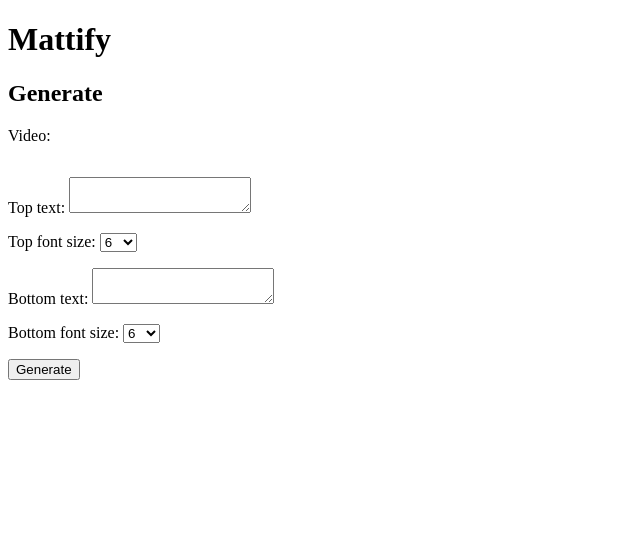
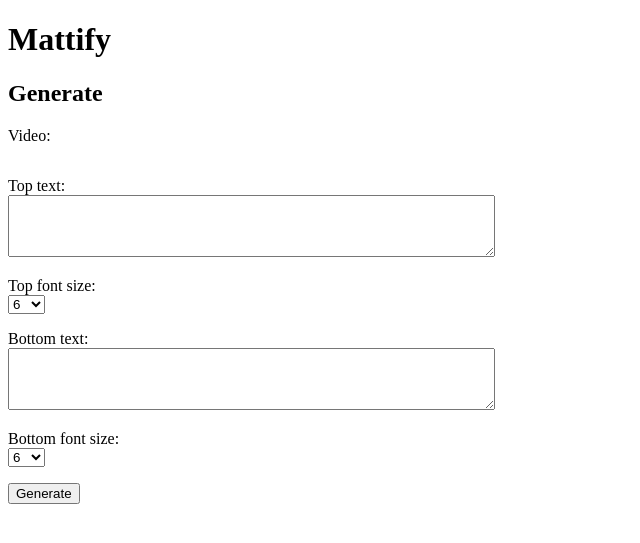
Before and after one commit to Dan-Q/mattify, a PHP site: page /?h=1 in a window 1280 px wide. Shown: the top 543 px of the page, without its empty margins (0-640 px from the left). Run offline with PHP 8.4, Linux system fonts and the light colour scheme; data that the repository does not hold is empty.

Commit message:
Improve form CSS

```diff
--- a/index.php
+++ b/index.php
@@ -80,8 +80,15 @@ if( ( preg_match('/^[0-9a-f]{32}$/', $_GET['h'] ) ) && ( file_exists( realpath('
       outline: 4px solid blue;
       outline-offset: 2px;
     }
+    label {
+      display: block;
+    }
     textarea {
       text-transform: uppercase;
+      text-transform: uppercase;
+      min-width: 60ch;
+      min-height: 7ch;
+      resize: vertical;
     }
   </style>
 </head>
```
